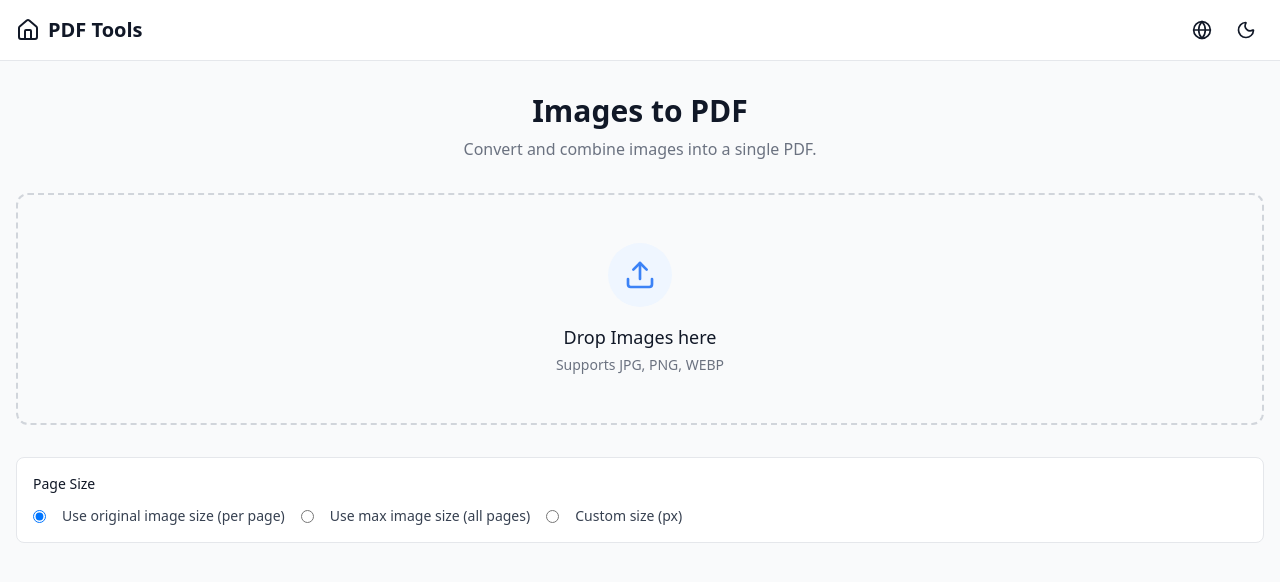
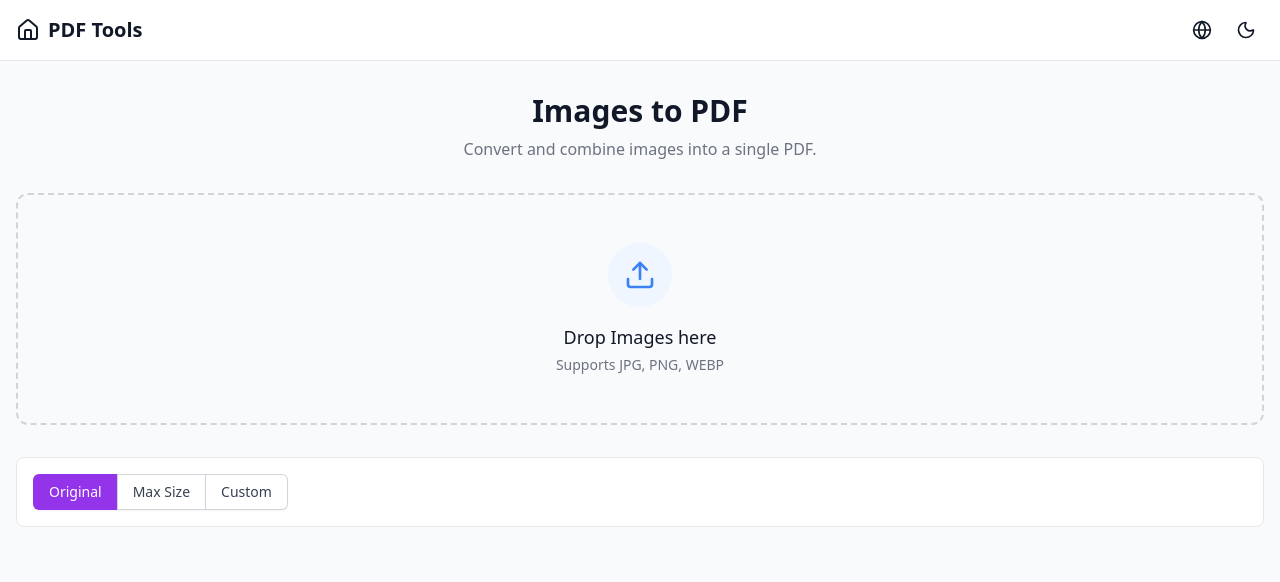
Before and after one commit to JulianFreeman/pdf-tools, a Vue app: page /images-to-pdf in a window 1280 px wide. Shown: the top 582 px of the page. Built offline with nearby package versions, Linux system fonts and the light colour scheme.

Commit message:
change images to pdf options style

```diff
--- a/src/i18n/locales/en.json
+++ b/src/i18n/locales/en.json
@@ -49,13 +49,13 @@
     "uploadLabel": "Drop Images here",
     "uploadDescription": "Supports JPG, PNG, WEBP",
     "sizeModeLabel": "Page Size",
-    "sizeOriginal": "Use original image size (per page)",
-    "sizeMax": "Use max image size (all pages)",
-    "sizeCustom": "Custom size (px)",
+    "sizeOriginal": "Original",
+    "sizeMax": "Max Size",
+    "sizeCustom": "Custom",
     "sizePresetLabel": "Presets",
     "presetNone": "None",
-    "customWidthLabel": "Width (px)",
-    "customHeightLabel": "Height (px)",
+    "customWidthLabel": "Width",
+    "customHeightLabel": "Height",
     "images": "Images",
     "convertButton": "Convert to PDF",
     "processing": "Converting...",
--- a/src/i18n/locales/zh-CN.json
+++ b/src/i18n/locales/zh-CN.json
@@ -49,13 +49,13 @@
     "uploadLabel": "在此放置图片",
     "uploadDescription": "支持 JPG、PNG、WEBP 格式",
     "sizeModeLabel": "页面尺寸",
-    "sizeOriginal": "使用原始图片尺寸（每页）",
-    "sizeMax": "使用最大图片尺寸（所有页相同）",
-    "sizeCustom": "自定义尺寸（像素）",
+    "sizeOriginal": "原始尺寸",
+    "sizeMax": "最大尺寸",
+    "sizeCustom": "自定义",
     "sizePresetLabel": "预设",
     "presetNone": "无",
-    "customWidthLabel": "宽度（px）",
-    "customHeightLabel": "高度（px）",
+    "customWidthLabel": "宽度",
+    "customHeightLabel": "高度",
     "images": "图片",
     "convertButton": "转换为 PDF",
     "processing": "转换中...",
--- a/src/views/ImagesToPdfView.vue
+++ b/src/views/ImagesToPdfView.vue
@@ -136,30 +136,54 @@ const handleConvert = async () => {
 
     <!-- Page size options -->
     <div class="mt-4 bg-white dark:bg-gray-800 p-4 rounded-lg border border-gray-200 dark:border-gray-700">
-      <div class="flex items-center justify-between">
-        <div class="text-sm font-medium text-gray-900 dark:text-white">{{ t.imagesToPdf.sizeModeLabel }}</div>
+      <div class="flex flex-wrap items-center gap-4">
+        <div class="inline-flex rounded-md shadow-sm -space-x-px">
+          <button
+            type="button"
+            @click="sizeMode = 'original'"
+            :class="[
+              'relative inline-flex items-center px-4 py-2 text-sm font-medium focus:z-10 focus:outline-none focus:ring-2 focus:ring-purple-500',
+              sizeMode === 'original'
+                ? 'bg-purple-600 text-white hover:bg-purple-700'
+                : 'bg-white text-gray-700 ring-1 ring-inset ring-gray-300 hover:bg-gray-50 dark:bg-gray-700 dark:text-gray-300 dark:ring-gray-600 dark:hover:bg-gray-600',
+              'rounded-l-md'
+            ]"
+          >
+            {{ t.imagesToPdf.sizeOriginal }}
+          </button>
+          <button
+            type="button"
+            @click="sizeMode = 'max'"
+            :class="[
+              'relative inline-flex items-center px-4 py-2 text-sm font-medium focus:z-10 focus:outline-none focus:ring-2 focus:ring-purple-500',
+              sizeMode === 'max'
+                ? 'bg-purple-600 text-white hover:bg-purple-700'
+                : 'bg-white text-gray-700 ring-1 ring-inset ring-gray-300 hover:bg-gray-50 dark:bg-gray-700 dark:text-gray-300 dark:ring-gray-600 dark:hover:bg-gray-600'
+            ]"
+          >
+            {{ t.imagesToPdf.sizeMax }}
+          </button>
+          <button
+            type="button"
+            @click="sizeMode = 'custom'"
+            :class="[
+              'relative inline-flex items-center px-4 py-2 text-sm font-medium focus:z-10 focus:outline-none focus:ring-2 focus:ring-purple-500',
+              sizeMode === 'custom'
+                ? 'bg-purple-600 text-white hover:bg-purple-700'
+                : 'bg-white text-gray-700 ring-1 ring-inset ring-gray-300 hover:bg-gray-50 dark:bg-gray-700 dark:text-gray-300 dark:ring-gray-600 dark:hover:bg-gray-600',
+              'rounded-r-md'
+            ]"
+          >
+            {{ t.imagesToPdf.sizeCustom }}
+          </button>
         </div>
 
-      <div class="mt-3 flex flex-col sm:flex-row sm:items-center sm:gap-4">
-        <label class="flex items-center gap-2">
-          <input type="radio" v-model="sizeMode" value="original" class="form-radio" />
-          <span class="ml-2 text-sm text-gray-700 dark:text-gray-300">{{ t.imagesToPdf.sizeOriginal }}</span>
-        </label>
-
-        <label class="flex items-center gap-2">
-          <input type="radio" v-model="sizeMode" value="max" class="form-radio" />
-          <span class="ml-2 text-sm text-gray-700 dark:text-gray-300">{{ t.imagesToPdf.sizeMax }}</span>
-        </label>
-
-        <label class="flex items-center gap-2">
-          <input type="radio" v-model="sizeMode" value="custom" class="form-radio" />
-          <span class="ml-2 text-sm text-gray-700 dark:text-gray-300">{{ t.imagesToPdf.sizeCustom }}</span>
-        </label>
-
-        <div v-if="sizeMode === 'custom'" class="mt-3 sm:mt-0 flex items-center gap-4">
-          <div class="flex items-center gap-2">
+        <template v-if="sizeMode === 'custom'">
+          <div class="flex items-center gap-4">
             <label class="text-sm text-gray-600 dark:text-gray-300">{{ t.imagesToPdf.sizePresetLabel }}</label>
-            <select v-model="preset" @change="applyPreset(preset)" class="px-2 py-1 rounded border border-gray-300 dark:border-gray-600 bg-white dark:bg-gray-700 text-sm">
+            <select v-model="preset" @change="applyPreset(preset)"
+              class="px-2 py-1 rounded border border-gray-300 dark:border-gray-600 bg-white dark:bg-gray-700 text-sm text-gray-700 dark:text-gray-300
+                     focus:outline-none focus:ring-2 focus:ring-purple-500" >
               <option value="none">{{ t.imagesToPdf.presetNone || 'None' }}</option>
               <option value="A4">A4</option>
               <option value="A3">A3</option>
@@ -167,14 +191,23 @@ const handleConvert = async () => {
             </select>
           </div>
 
+          <div class="flex items-center gap-4">
             <div class="flex items-center gap-2">
               <label class="text-sm text-gray-600 dark:text-gray-300">{{ t.imagesToPdf.customWidthLabel }}</label>
-            <input type="number" v-model.number="customWidthPx" min="1" class="w-24 px-2 py-1 rounded border border-gray-300 dark:border-gray-600 bg-white dark:bg-gray-700 text-sm" />
+              <input type="number" v-model.number="customWidthPx" min="1"
+                class="w-24 px-2 py-1 rounded border border-gray-300 dark:border-gray-600 bg-white dark:bg-gray-700 text-sm text-gray-700 dark:text-gray-300
+                       focus:outline-none focus:ring-2 focus:ring-purple-500" />
+              <span class="text-xs text-gray-500 dark:text-gray-400">px</span>
+            </div>
+            <div class="flex items-center gap-2">
               <label class="text-sm text-gray-600 dark:text-gray-300">{{ t.imagesToPdf.customHeightLabel }}</label>
-            <input type="number" v-model.number="customHeightPx" min="1" class="w-24 px-2 py-1 rounded border border-gray-300 dark:border-gray-600 bg-white dark:bg-gray-700 text-sm" />
+              <input type="number" v-model.number="customHeightPx" min="1"
+                class="w-24 px-2 py-1 rounded border border-gray-300 dark:border-gray-600 bg-white dark:bg-gray-700 text-sm text-gray-700 dark:text-gray-300
+                       focus:outline-none focus:ring-2 focus:ring-purple-500" />
               <span class="text-xs text-gray-500 dark:text-gray-400">px</span>
             </div>
           </div>
+        </template>
       </div>
     </div>
 
```
Lines whose indentation alone changed are shown as unchanged.
